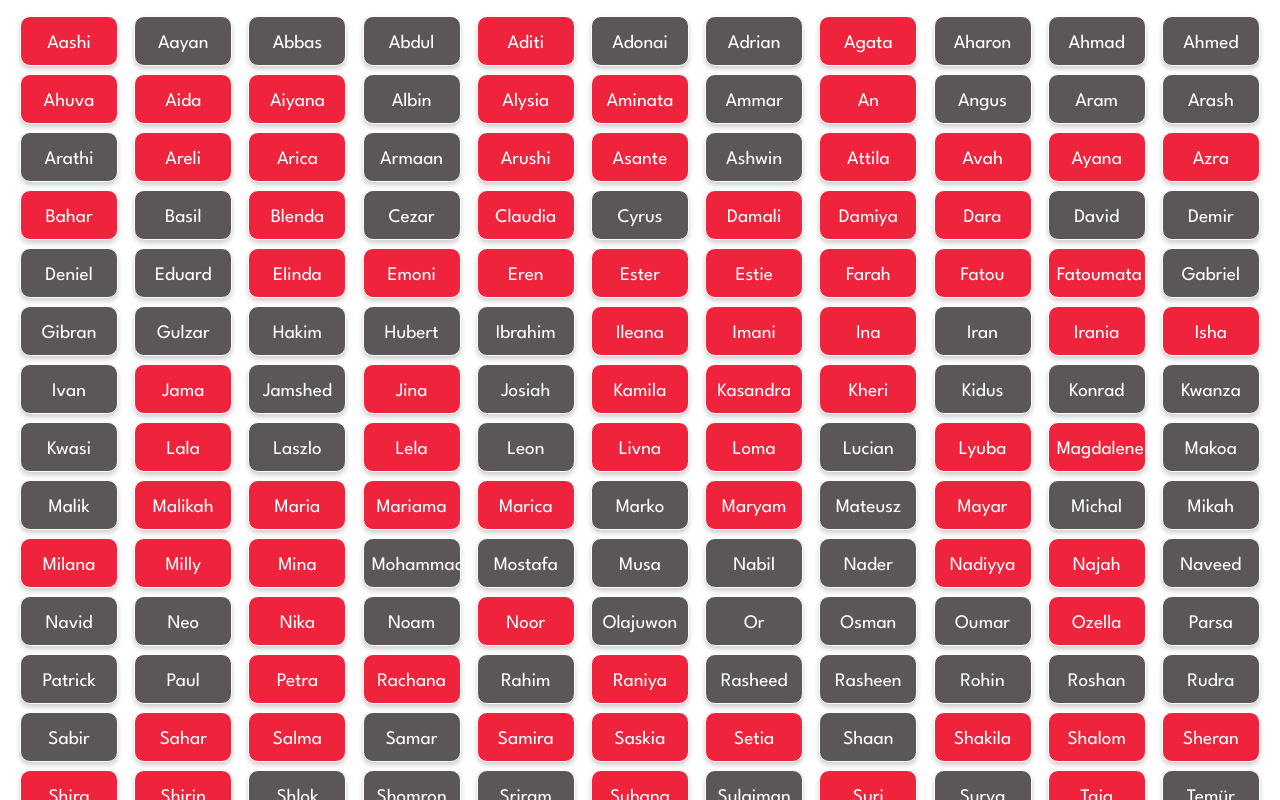
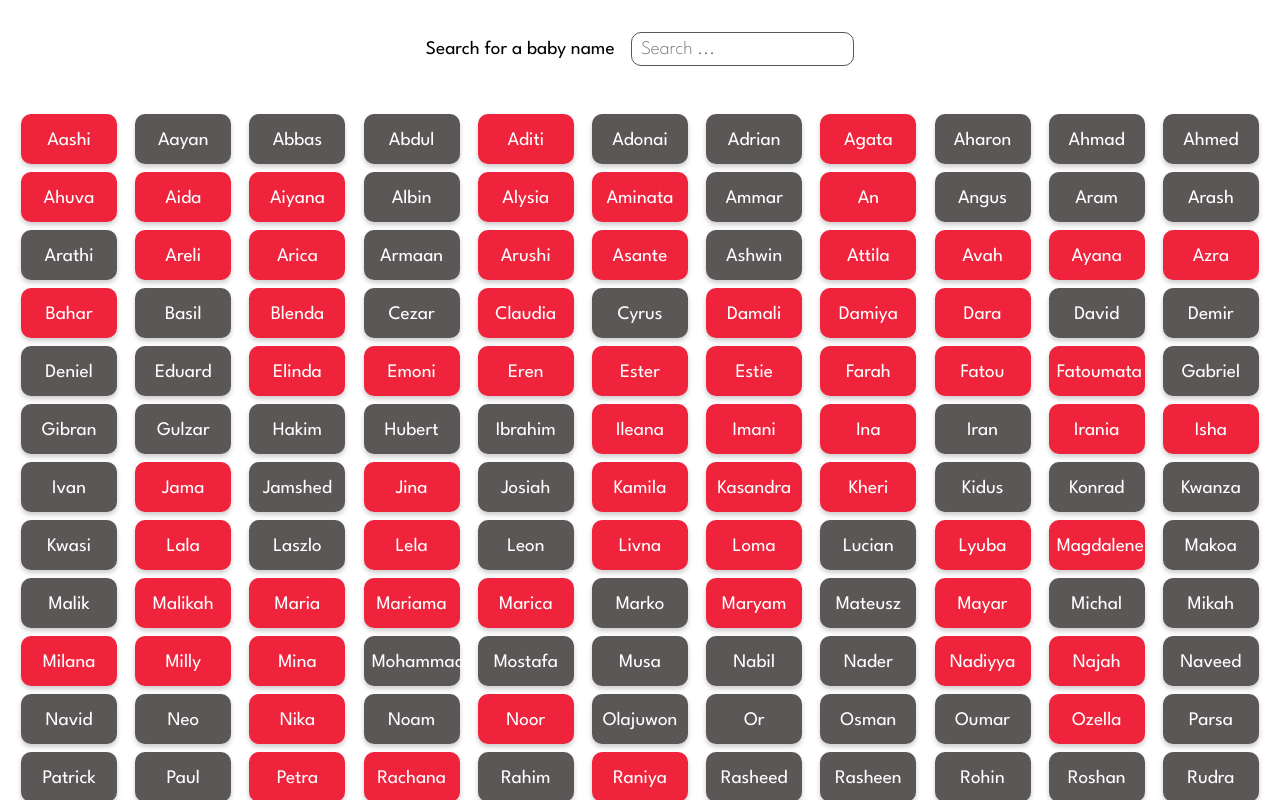
Before and after one commit to SaadiaELF/cyf-baby-names-picker, a React (Create React App) app: page / in a window 1280 px wide. Shown: the top 800 px of the page. Built offline with nearby package versions, Linux system fonts and the light colour scheme.

Commit message:
Added search bar

```diff
--- a/src/App.css
+++ b/src/App.css
@@ -15,6 +15,34 @@ body {
   font-family: var(--font);
 }
 
+.App {
+  display: flex;
+  flex-direction: column;
+}
+
+.search {
+  align-self: center;
+  margin: 2rem;
+}
+
+#search-label {
+  align-self: center;
+  margin-right: 1rem;
+  font-size: 1.2rem;
+}
+
+#search-input {
+  width: 210px;
+  height: 30px;
+  padding-left: 0.5em;
+  font-family: var(--font);
+  font-size: 1.2rem;
+  font-weight: 200;
+  border: 1px solid var(--dark-grey);
+  border-radius: 10px;
+  align-self: center;
+}
+
 .names-container {
   display: grid;
   gap: 0.5rem;
@@ -28,7 +56,6 @@ body {
 .name-div {
   width: 80px;
   padding: 0.5rem;
-  border: 1px solid var(--light-grey);
   text-align: center;
   line-height: 2.4rem;
   border-radius: 10px;
--- a/src/App.js
+++ b/src/App.js
@@ -1,6 +1,7 @@
 import babyNames from "./babyNamesData.json";
+import Name from "./components/Name";
+import SearchBar from "./components/SearchBar";
 import "./App.css";
-import Name from "./components/Name";
 
 const sortedNames = babyNames.sort((a, b) => {
   let nA = a.name.toLowerCase();
@@ -18,6 +19,7 @@ const sortedNames = babyNames.sort((a, b) => {
 function App() {
   return (
     <div className="App">
+      <SearchBar />
       <div className="names-container">
         {sortedNames.map((baby, index) => {
           return (
--- a/src/components/Name.js
+++ b/src/components/Name.js
@@ -1,4 +1,5 @@
 import React from "react";
+
 const Name = (props) => {
   return <div className={"name-div " + props.class}>{props.name}</div>;
 };
--- /dev/null
+++ b/src/components/SearchBar.js
@@ -0,0 +1,19 @@
+import React from "react";
+
+const SearchBar = () => {
+  return (
+    <div className="search">
+      <label id="search-label" htmlFor="search-input">
+        Search for a baby name
+      </label>
+      <input
+        id="search-input"
+        type="text"
+        name="search-input"
+        placeholder="Search ..."
+      />
+    </div>
+  );
+};
+
+export default SearchBar;
```
